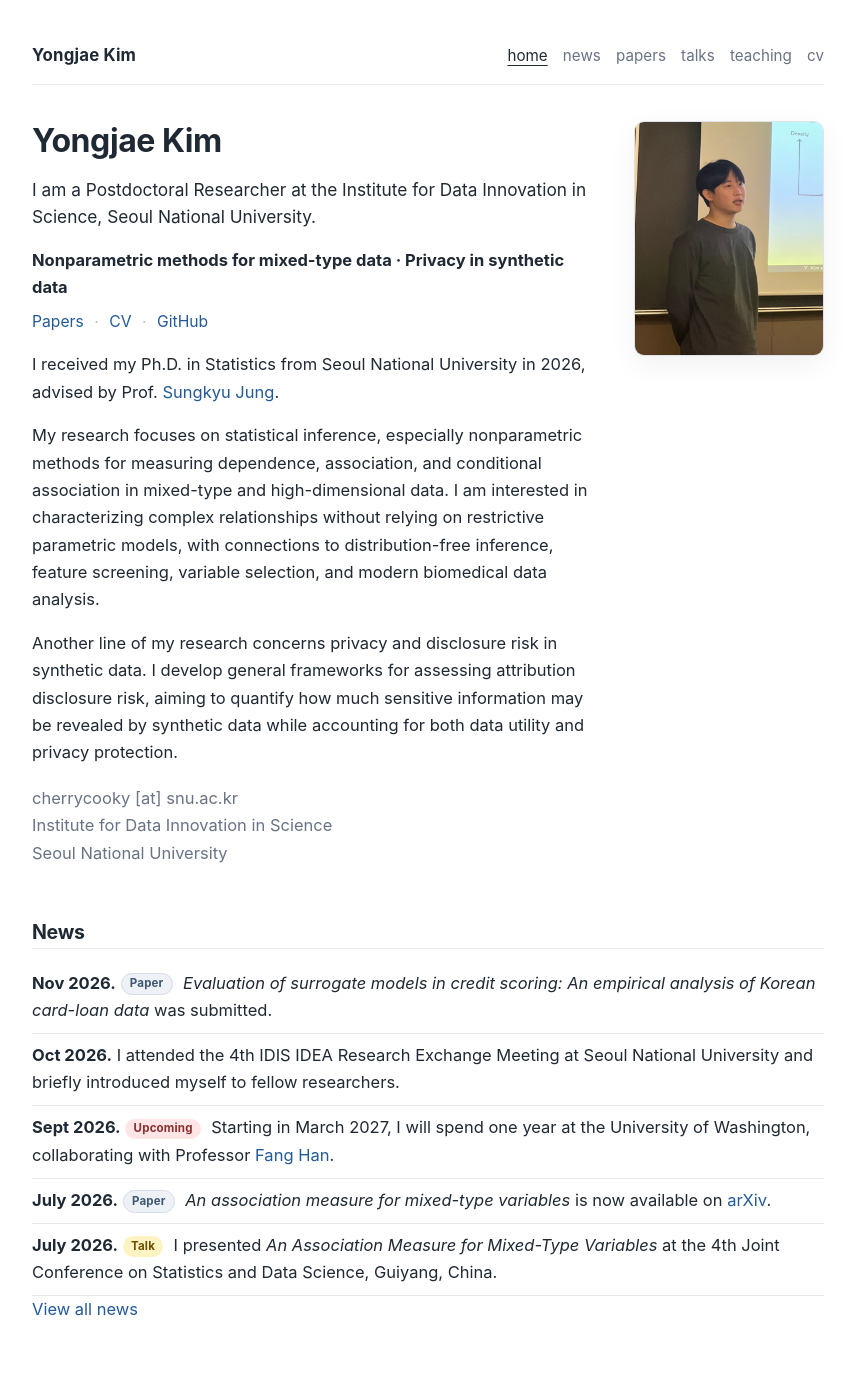
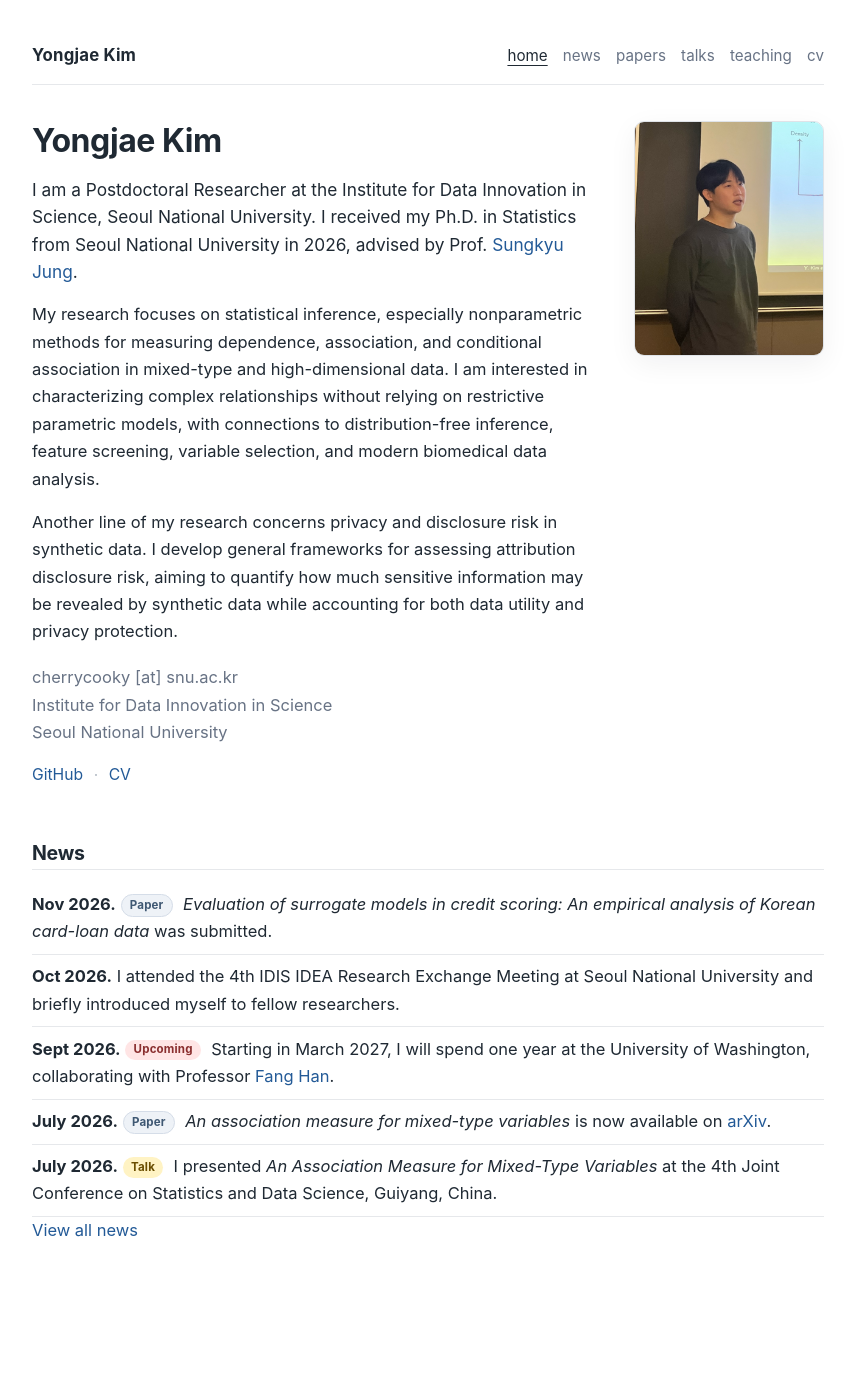
Before and after one commit to cherrrycooky/cherrrycooky.github.io, a Jekyll site: the page built from index.markdown, in a window 1280 px wide. Shown: the whole page, without its empty margins (212-1067 px from the left). Built offline with Jekyll 4.4.1, drawn with Linux system fonts in a browser that asks for light colours; after the commit the page ends 1316 px from its top, so only the background shows below that.

Commit message:
Restore the previous homepage introduction and links

```diff
--- a/index.markdown
+++ b/index.markdown
@@ -7,22 +7,7 @@ title: Home
   <div class="home-main">
     <h1>Yongjae Kim</h1>
     <p class="lead">
-      I am a Postdoctoral Researcher at the Institute for Data Innovation in Science, Seoul National University.
-    </p>
-    <p class="research-summary">Nonparametric methods for mixed-type data · Privacy in synthetic data</p>
-    <p class="links-line">
-<!--
-      <a href="https://orcid.org/0009-0006-5982-3118">ORCID</a>
-      <span class="dot">·</span>
--->
-      <a href="{{ '/papers/' | relative_url }}">Papers</a>
-      <span class="dot">·</span>
-      <a href="{{ '/cv.pdf' | relative_url }}">CV</a>
-      <span class="dot">·</span>
-      <a href="https://github.com/cherrrycooky/">GitHub</a>
-    </p>
-    <p>
-      I received my Ph.D. in Statistics from Seoul National University in 2026, advised by Prof. <a href="https://jung.snu.ac.kr/">Sungkyu Jung</a>.
+      I am a Postdoctoral Researcher at the Institute for Data Innovation in Science, Seoul National University. I received my Ph.D. in Statistics from Seoul National University in 2026, advised by Prof. <a href="https://jung.snu.ac.kr/">Sungkyu Jung</a>.
     </p>
     <p>
     My research focuses on statistical inference, especially nonparametric methods for measuring dependence, association, and conditional association in mixed-type and high-dimensional data. I am interested in characterizing complex relationships without relying on restrictive parametric models, with connections to distribution-free inference, feature screening, variable selection, and modern biomedical data analysis.
@@ -34,6 +19,15 @@ title: Home
       cherrycooky [at] snu.ac.kr<br>
       Institute for Data Innovation in Science<br>
       Seoul National University
+    </p>
+    <p class="links-line">
+<!--
+      <a href="https://orcid.org/0009-0006-5982-3118">ORCID</a>
+      <span class="dot">·</span>
+-->
+      <a href="https://github.com/cherrrycooky/">GitHub</a>
+      <span class="dot">·</span>
+      <a href="{{ '/cv.pdf' | relative_url }}">CV</a>
     </p>
   </div>
   <aside class="portrait-frame" aria-label="Profile photo placeholder">
```
